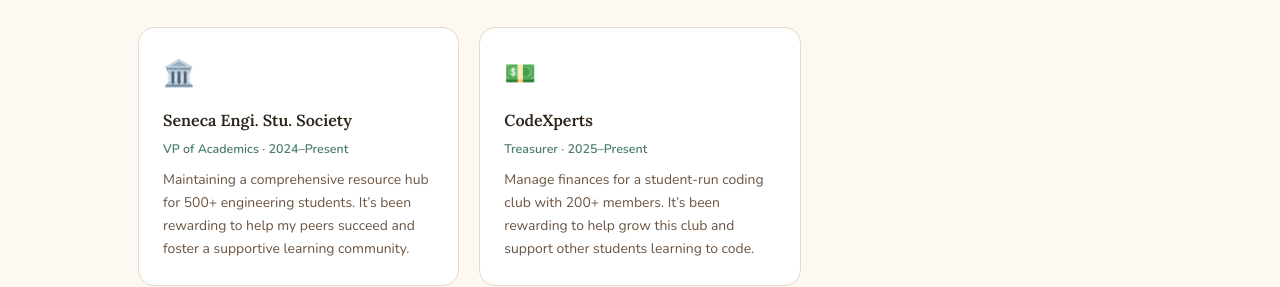
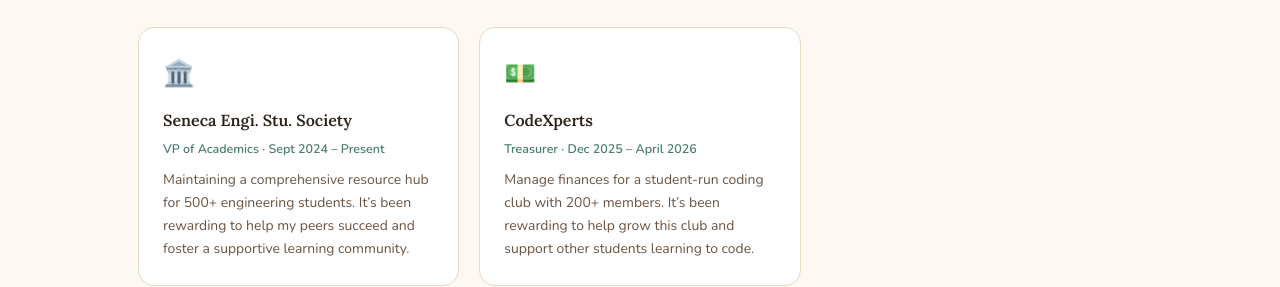
Before and after one commit to RRyanDang/portfolio, a Vue app: page / in a window 1280 px wide. Shown: the part 3980-4267 px from the top of the page. Built offline with nearby package versions, Linux system fonts and the light colour scheme.

Commit message:
fix club date

```diff
--- a/src/data/portfolio.js
+++ b/src/data/portfolio.js
@@ -131,13 +131,13 @@ export const clubs = [
   {
     emoji: '🏛️',
     name: 'Seneca Engi. Stu. Society',
-    role: 'VP of Academics · 2024–Present',
+    role: 'VP of Academics · Sept 2024 – Present',
     description: 'Maintaining a comprehensive resource hub for 500+ engineering students. It’s been rewarding to help my peers succeed and foster a supportive learning community.',
   },
   {
     emoji: '💵',
     name: 'CodeXperts',
-    role: ' Treasurer · 2025–Present',
+    role: ' Treasurer · Dec 2025 – April 2026',
     description: 'Manage finances for a student-run coding club with 200+ members. It’s been rewarding to help grow this club and support other students learning to code.',
   },
 ]
```
